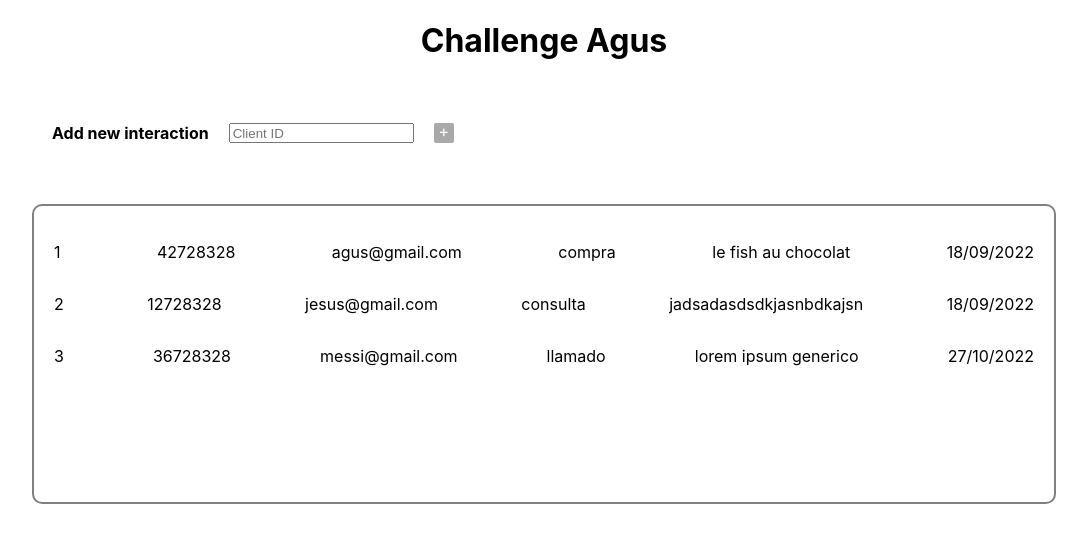
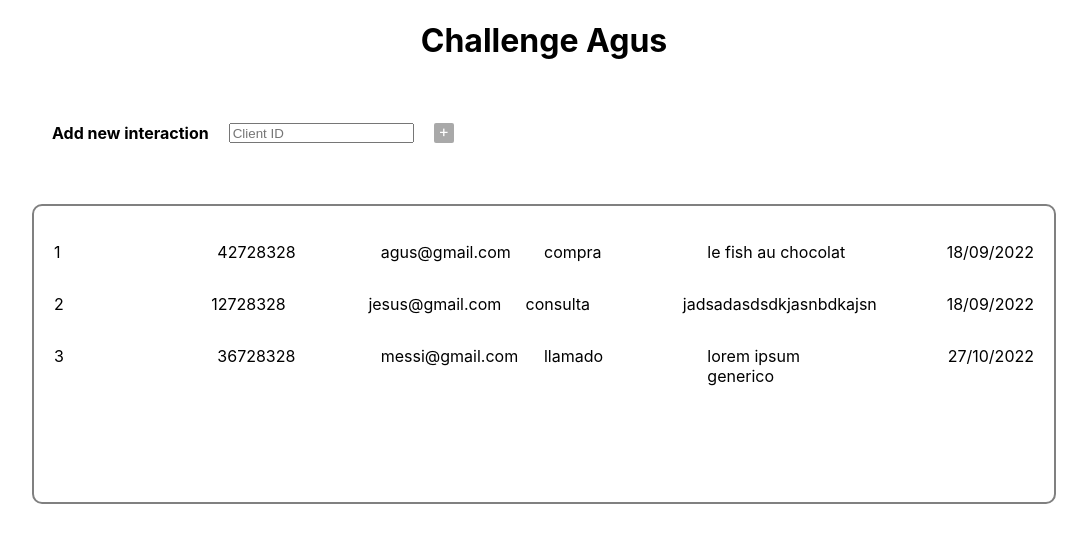
Before and after one commit to Agusmac/challenge-repya, a Next.js app: page / in a window 1280 px wide. Shown: the top 542 px of the page, without its empty margins (96-1183 px from the left). Built offline with nearby package versions, Linux system fonts and the light colour scheme.

Commit message:
fixed grid

```diff
--- a/components/List.js
+++ b/components/List.js
@@ -5,13 +5,13 @@ const List = ({ dummyData }) => {
         <div className='centered width-80 test'>
             {dummyData?.map((item, index) => {
                 return (
-                    <div key={index} className='flex-apart w-full'>
+                    <div key={index} className='grid-apart w-full'>
                         <div> <p>{item.clientId}</p></div>
                         <div> <p>{item.document}</p></div>
                         <div> <p>{item.email}</p></div>
                         <div> <p>{item.action}</p></div>
                         <div> <p>{item.observations}</p></div>
-                        <div> <p>{item.date}</p></div>
+                         <p>{item.date}</p>
                     </div>)
             })}
         </div>
--- a/styles/globals.css
+++ b/styles/globals.css
@@ -39,10 +39,11 @@ a {
   width: 100%;
 }
 
-.flex-apart {
-  display: flex;
-  justify-content: space-between;
+.grid-apart {
+  display: grid;
+  grid-template-columns: 1fr 1fr 1fr 1fr 1fr 1fr;
 }
+
 .flex {
   display: flex;
 
@@ -64,7 +65,9 @@ a {
   margin: 0 20px;
   height: 20px;
 }
-
+.grid-apart > *:last-child {
+  text-align: end;
+}
 .addButton {
   height: 20px;
   width: 20px;
```
